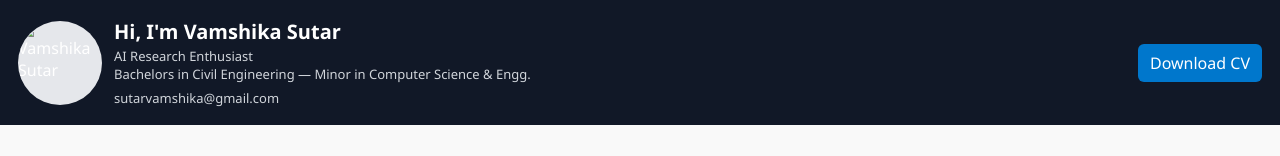
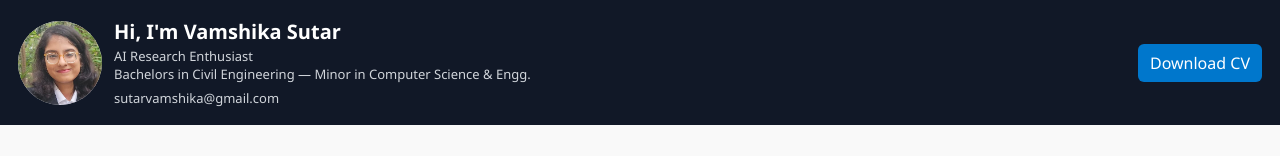
Before and after one commit to VamshikaSutar/vamshika.github.io, a plain HTML site: page index.html in a window 1280 px wide. Shown: the top 156 px of the page. Drawn offline with Linux system fonts and the light colour scheme.

Commit message:
Update index.html

```diff
--- a/index.html
+++ b/index.html
@@ -63,7 +63,7 @@
 
 <header>
   <div class="profile">
-    <img src="images/profile.jpg" alt="Vamshika Sutar">
+    <img src="Photo_Vamshika.jpg" alt="Vamshika Sutar">
     <div>
       <h1>Hi, I'm Vamshika Sutar</h1>
       <p>
```
